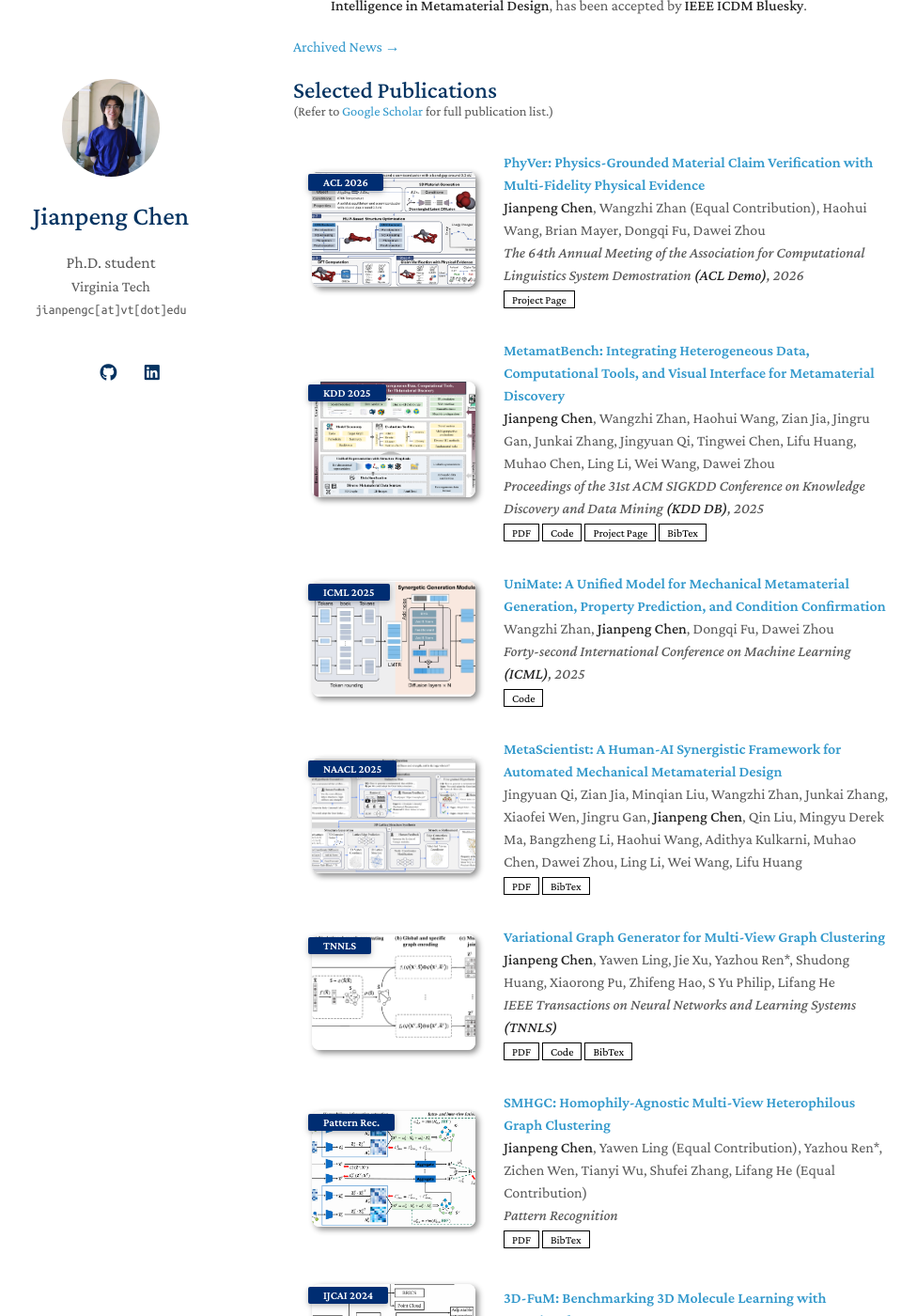
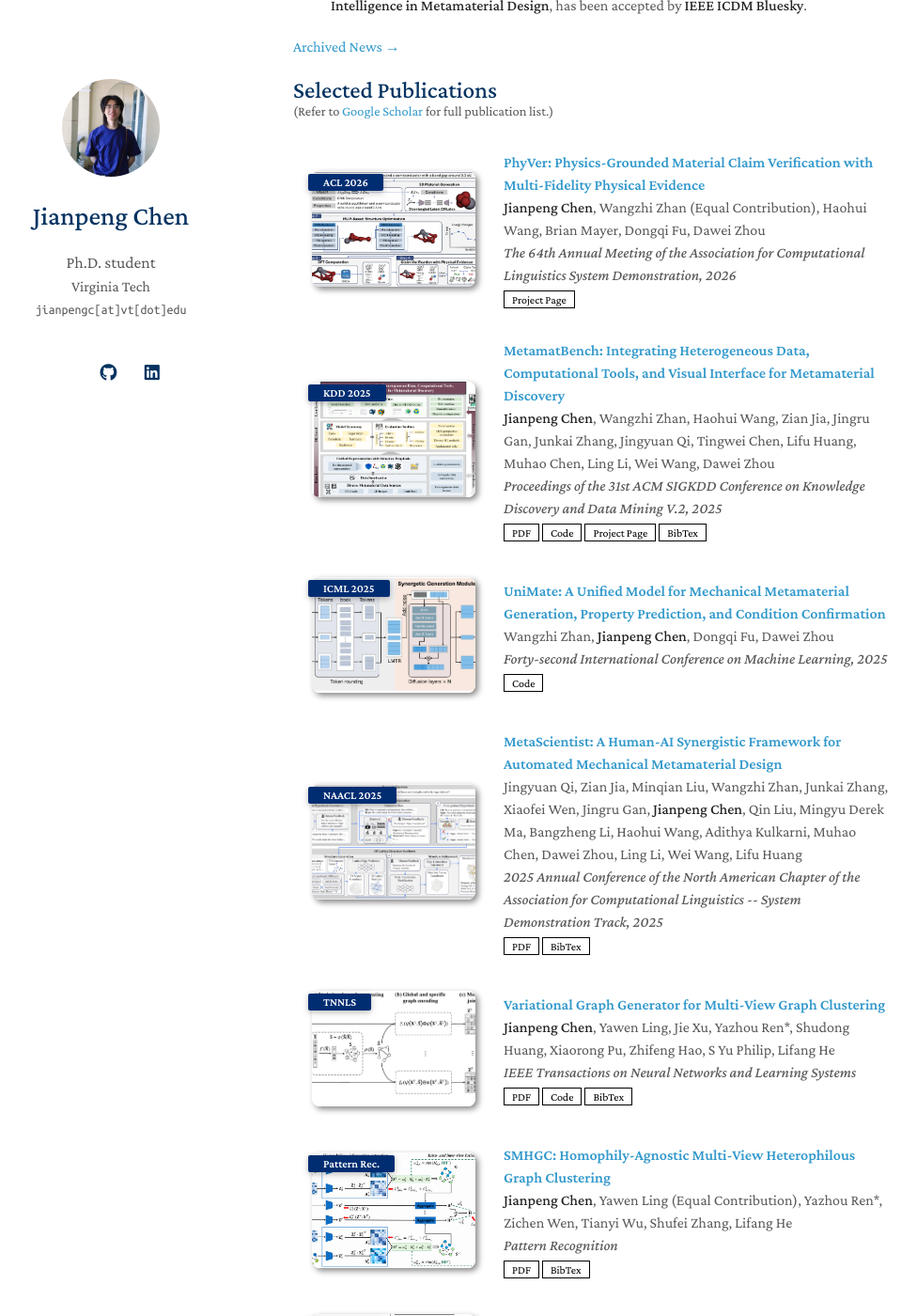
Before and after one commit to cjpcool/cjpcool.github.io, a Jekyll site: the page built from index.md, in a window 1280 px wide and 1400 px high, scrolled down 1221 px. Shown: the whole window at 94% size, without its empty margins (158-1134 px from the left). Built offline with Jekyll 4.4.1, drawn with Linux system fonts in a browser that asks for light colours; a style sheet for code colours, icons or effects is not loaded; our own code applies the rules of GitHub Pages for plain Markdown files.

Commit message:
Update publications.yml

```diff
--- a/_data/publications.yml
+++ b/_data/publications.yml
@@ -3,7 +3,7 @@ main:
   - title: "PhyVer: Physics-Grounded Material Claim Verification with Multi-Fidelity Physical Evidence"
     authors: <strong>Jianpeng Chen</strong>, Wangzhi Zhan (Equal Contribution), Haohui Wang, Brian Mayer, Dongqi Fu, Dawei Zhou
     conference_short: ACL 2026
-    conference: The 64th Annual Meeting of the Association for Computational Linguistics System Demostration <strong>(ACL Demo)</strong>, 2026
+    conference: The 64th Annual Meeting of the Association for Computational Linguistics System Demonstration, 2026
     pdf:
     code:
     page: http://zhoulab-1.cs.vt.edu:5557/demo
@@ -13,7 +13,7 @@ main:
   - title: "MetamatBench: Integrating Heterogeneous Data, Computational Tools, and Visual Interface for Metamaterial Discovery"
     authors: <strong>Jianpeng Chen</strong>, Wangzhi Zhan, Haohui Wang, Zian Jia, Jingru Gan, Junkai Zhang, Jingyuan Qi, Tingwei Chen, Lifu Huang, Muhao Chen, Ling Li, Wei Wang, Dawei Zhou
     conference_short: KDD 2025
-    conference: Proceedings of the 31st ACM SIGKDD Conference on Knowledge Discovery and Data Mining <strong>(KDD DB)</strong>, 2025
+    conference: Proceedings of the 31st ACM SIGKDD Conference on Knowledge Discovery and Data Mining V.2, 2025
     pdf: https://arxiv.org/abs/2505.20299
     code: https://github.com/cjpcool/Metamaterial-Benchmark
     page: http://zhoulab-1.cs.vt.edu:5550
@@ -24,7 +24,7 @@ main:
   - title: "UniMate: A Unified Model for Mechanical Metamaterial Generation, Property Prediction, and Condition Confirmation"
     authors: Wangzhi Zhan, <strong>Jianpeng Chen</strong>, Dongqi Fu, Dawei Zhou
     conference_short: ICML 2025
-    conference: Forty-second International Conference on Machine Learning <strong>(ICML)</strong>, 2025
+    conference: Forty-second International Conference on Machine Learning, 2025
     # pdf: ./
     code: https://github.com/wzhan24/UniMate
     # bibtex: ./
@@ -33,7 +33,7 @@ main:
   - title: "MetaScientist: A Human-AI Synergistic Framework for Automated Mechanical Metamaterial Design"
     authors: Jingyuan Qi, Zian Jia, Minqian Liu, Wangzhi Zhan, Junkai Zhang, Xiaofei Wen, Jingru Gan, <strong>Jianpeng Chen</strong>, Qin Liu, Mingyu Derek Ma, Bangzheng Li, Haohui Wang, Adithya Kulkarni, Muhao Chen, Dawei Zhou, Ling Li, Wei Wang, Lifu Huang
     conference_short: NAACL 2025
-    # conference: 2025 Annual Conference of the North American Chapter of the Association for Computational Linguistics -- System Demonstration Track <strong>(NAACL Demo)</strong>, 2025
+    conference: 2025 Annual Conference of the North American Chapter of the Association for Computational Linguistics -- System Demonstration Track, 2025
     pdf: https://aclanthology.org/2025.naacl-demo.34.pdf
     # code:
     # page: http://zhoulab-1.cs.vt.edu:5557
@@ -44,7 +44,7 @@ main:
   - title: "Variational Graph Generator for Multi-View Graph Clustering"
     authors: <strong>Jianpeng Chen</strong>, Yawen Ling, Jie Xu, Yazhou Ren*, Shudong Huang, Xiaorong Pu, Zhifeng Hao, S Yu Philip, Lifang He
     conference_short: TNNLS
-    conference: IEEE Transactions on Neural Networks and Learning Systems <strong>(TNNLS)</strong>
+    conference: IEEE Transactions on Neural Networks and Learning Systems
     pdf: https://ieeexplore.ieee.org/document/10833915
     image: ./assets/pub_img/VGMGC.png
     bibtex: https://ieeexplore.ieee.org/document/10833915
@@ -53,12 +53,12 @@ main:
   # - title: "Towards Heterogeneous Long-tailed Learning: Benchmarking, Metrics, and Toolbox"
   #   authors: Haohui Wang, Weijie Guan, <strong>Jianpeng Chen</strong>, Zi Wang, Dawei Zhou
   #   conference_short: NeurIPS 2024
-  #   conference: Thirty-eighth Conference on Neural Information Processing Systems DB Track <strong>(NeurIPS DB)</strong>, 2024
+  #   conference: Thirty-eighth Conference on Neural Information Processing Systems DB Track, 2024
   #   pdf: https://openreview.net/pdf?id=plIuBfYpXj
   #   image: ./assets/pub_img/HeroLT.png
 
   - title: "SMHGC: Homophily-Agnostic Multi-View Heterophilous Graph Clustering"
-    authors: <underline><strong>Jianpeng Chen</strong></underline>, Yawen Ling (Equal Contribution), Yazhou Ren*, Zichen Wen, Tianyi Wu, Shufei Zhang, Lifang He (<underline>Equal Contribution</underline>)
+    authors: <underline><strong>Jianpeng Chen</strong></underline>, Yawen Ling (Equal Contribution), Yazhou Ren*, Zichen Wen, Tianyi Wu, Shufei Zhang, Lifang He
     conference_short: Pattern Rec.
     conference: Pattern Recognition
     pdf: https://www.sciencedirect.com/science/article/abs/pii/S0031320326006333
@@ -75,7 +75,7 @@ main:
   - title: "Dual Label-Guided Graph Refinement for Multi-View Graph Clustering"
     authors: Yawen Ling, <strong>Jianpeng Chen (Equal Contribution)</strong>, Yazhou Ren*, Xiaorong Pu, Jie Xu, Xiaofeng Zhu, Lifang He
     conference_short: AAAI 2023
-    # conference: Proceedings of the 37th AAAI Conference on Artificial Intelligence <strong>(AAAI)</strong>, 2023
+    # conference: Proceedings of the 37th AAAI Conference on Artificial Intelligence, 2023
     pdf: https://ojs.aaai.org/index.php/AAAI/article/view/26057
     notes: Oral Presentation
     image: ./assets/pub_img/DuaLGR.png
@@ -84,7 +84,7 @@ main:
   - title: "Shared-Attribute Multi-Graph Clustering with Global Self-Attention"
     authors: <strong>Jianpeng Chen</strong>, Zhimeng Yang, Xiaorong Pu, Yazhou Ren*, Li Gao, Lifang He
     conference_short: ICONIP 2022
-    # conference: Proceedings of the 29th International Conference on Neural Information Processing <strong>(ICONIP)</strong>, 2022
+    # conference: Proceedings of the 29th International Conference on Neural Information Processing, 2022
     pdf: https://link.springer.com/chapter/10.1007/978-3-031-30105-6_5
     notes: LNCS AC=14.6%, Oral Presentation
     image: ./assets/pub_img/SAMGC.png
```
